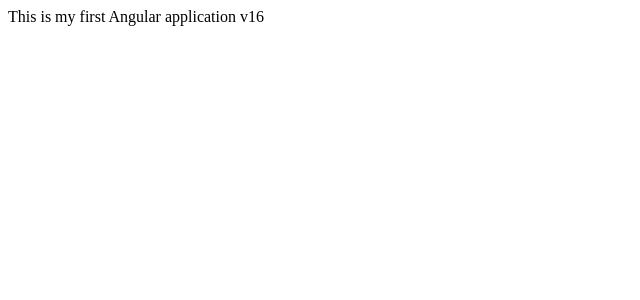
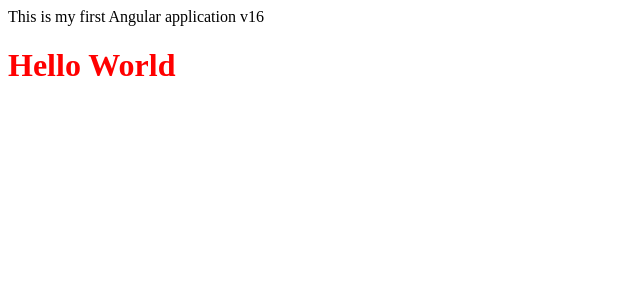
Before and after one commit to phucdo2601/LearnAngularFundametal, an Angular app in the folder v16/learn/Fundamental/les01-bas-create-app-b01/: page / in a window 1280 px wide. Shown: the top 300 px of the page, without its empty margins (0-640 px from the left). Built offline with nearby package versions, Linux system fonts and the light colour scheme.

Commit message:
[learn-angular16] 03-Learn Basic component b01

```diff
--- a/v16/learn/Fundamental/les01-bas-create-app-b01/src/app/app.component.html
+++ b/v16/learn/Fundamental/les01-bas-create-app-b01/src/app/app.component.html
@@ -1 +1,4 @@
 This is my first Angular application v16
+<div style="color: red;">
+    <app-student></app-student>
+</div>
--- a/v16/learn/Fundamental/les01-bas-create-app-b01/src/app/app.module.ts
+++ b/v16/learn/Fundamental/les01-bas-create-app-b01/src/app/app.module.ts
@@ -4,11 +4,13 @@
 import { AppRoutingModule } from './app-routing.module';
 import { AppComponent } from './app.component';
 import { StudentComponent } from './student/student.component';
+import { TeacherComponent } from './teacher/teacher.component';
 
 @NgModule({
   declarations: [
     AppComponent,
-    StudentComponent
+    StudentComponent,
+    TeacherComponent
   ],
   imports: [
     BrowserModule,
--- a/v16/learn/Fundamental/les01-bas-create-app-b01/src/app/student/student.component.ts
+++ b/v16/learn/Fundamental/les01-bas-create-app-b01/src/app/student/student.component.ts
@@ -2,7 +2,8 @@
 
 @Component({
   selector: 'app-student',
-  templateUrl: './student.component.html',
+  // templateUrl: './student.component.html',
+  template: '<h1>Hello World</h1>',
   styleUrls: ['./student.component.css']
 })
 export class StudentComponent {
--- /dev/null
+++ b/v16/learn/Fundamental/les01-bas-create-app-b01/src/app/teacher/teacher.component.html
@@ -0,0 +1 @@
+<p>teacher works!</p>
```
Also changed, not shown: v16/learn/Fundamental/les01-bas-create-app-b01/src/app/teacher/teacher.component.ts (added, +10 -0 lines), v16/learn/Fundamental/les01-bas-create-app-b01/src/app/teacher/teacher.component.css (added), 1 other file (tests, documents, lock files or other folders).
